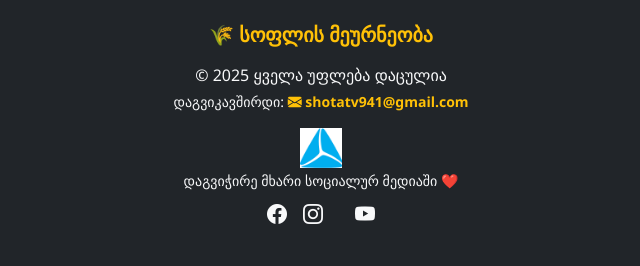
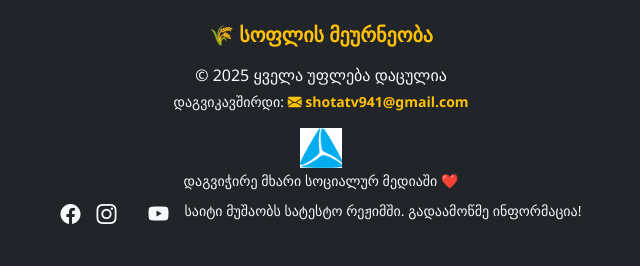
Before and after one commit to choloka1/choloka, a Flask app: page /about in a window 1280 px wide. Shown: the part 771-1037 px from the top of the page, without its empty margins (319-959 px from the left). Run offline with Flask 3, Linux system fonts and the light colour scheme.

Commit message:
Update footer.html

```diff
--- a/templates/footer.html
+++ b/templates/footer.html
@@ -24,6 +24,7 @@
         <a href="https://www.instagram.com/shota_cholokava/" class="text-light fs-5"><i class="bi bi-instagram"></i></a>
         <a href="#" class="text-light fs-5"><i class="bi bi-twitter-x"></i></a>
         <a href="#" class="text-light fs-5"><i class="bi bi-youtube"></i></a>
+        <span class="small">საიტი მუშაობს სატესტო რეჟიმში. გადაამოწმე ინფორმაცია!</span>
       </div>
     </div>
   </div>
```
